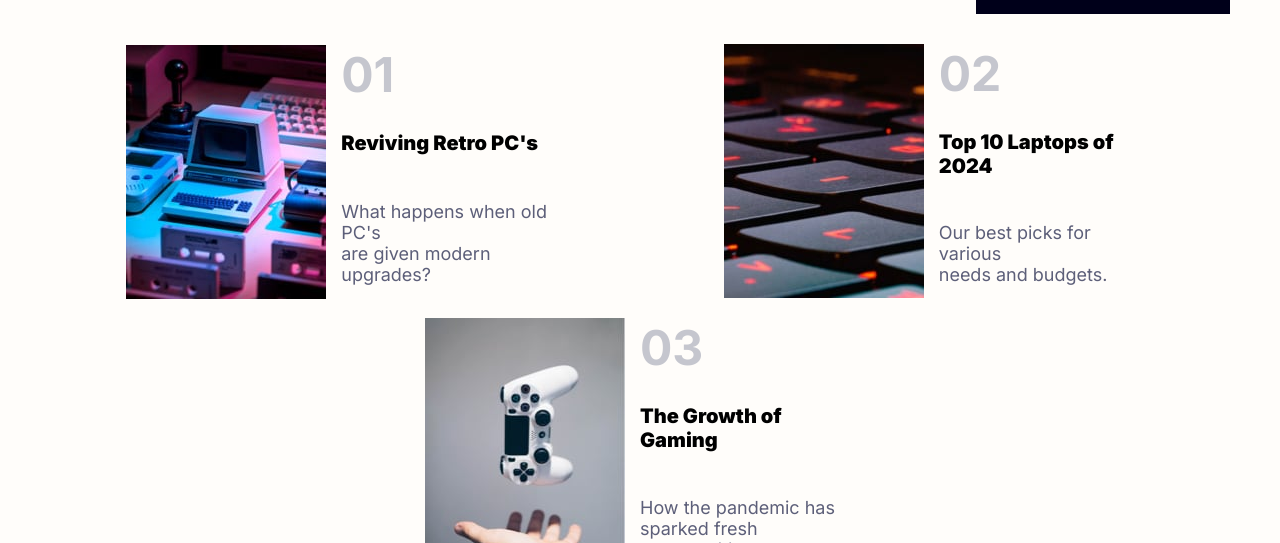
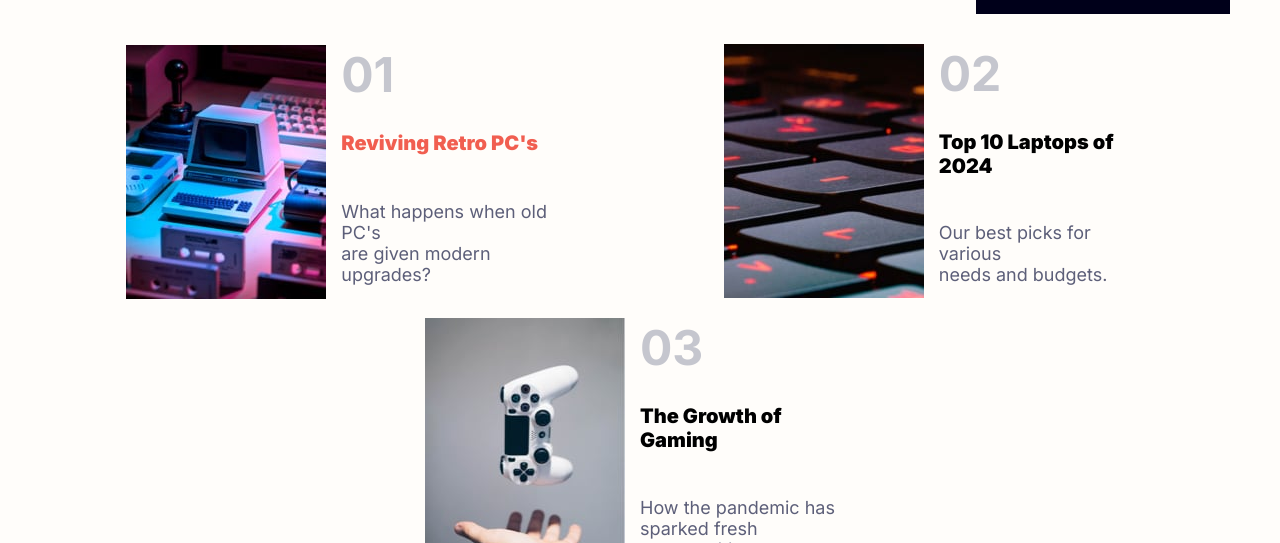
Before and after one commit to mohasallal/NewsHomePage, a plain HTML site: page index.html in a window 1280 px wide. In both pictures the pointer is over the element "Reviving Retro PC's". Shown: the part 834-1377 px from the top of the page. Drawn offline with Linux system fonts and the light colour scheme.

Commit message:
hoverUpdate

```diff
--- a/style.css
+++ b/style.css
@@ -234,6 +234,13 @@ footer {
 .textContainer h4 {
   font-weight: 900;
   font-size: 1.25em;
+  cursor: pointer;
+}
+
+.textContainer h4:hover {
+  transition-duration: 0.2s;
+  transition-timing-function: ease-in-out;
+  color: var(--SoftRed);
 }
 
 @media screen and (max-width: 840px) {
```
